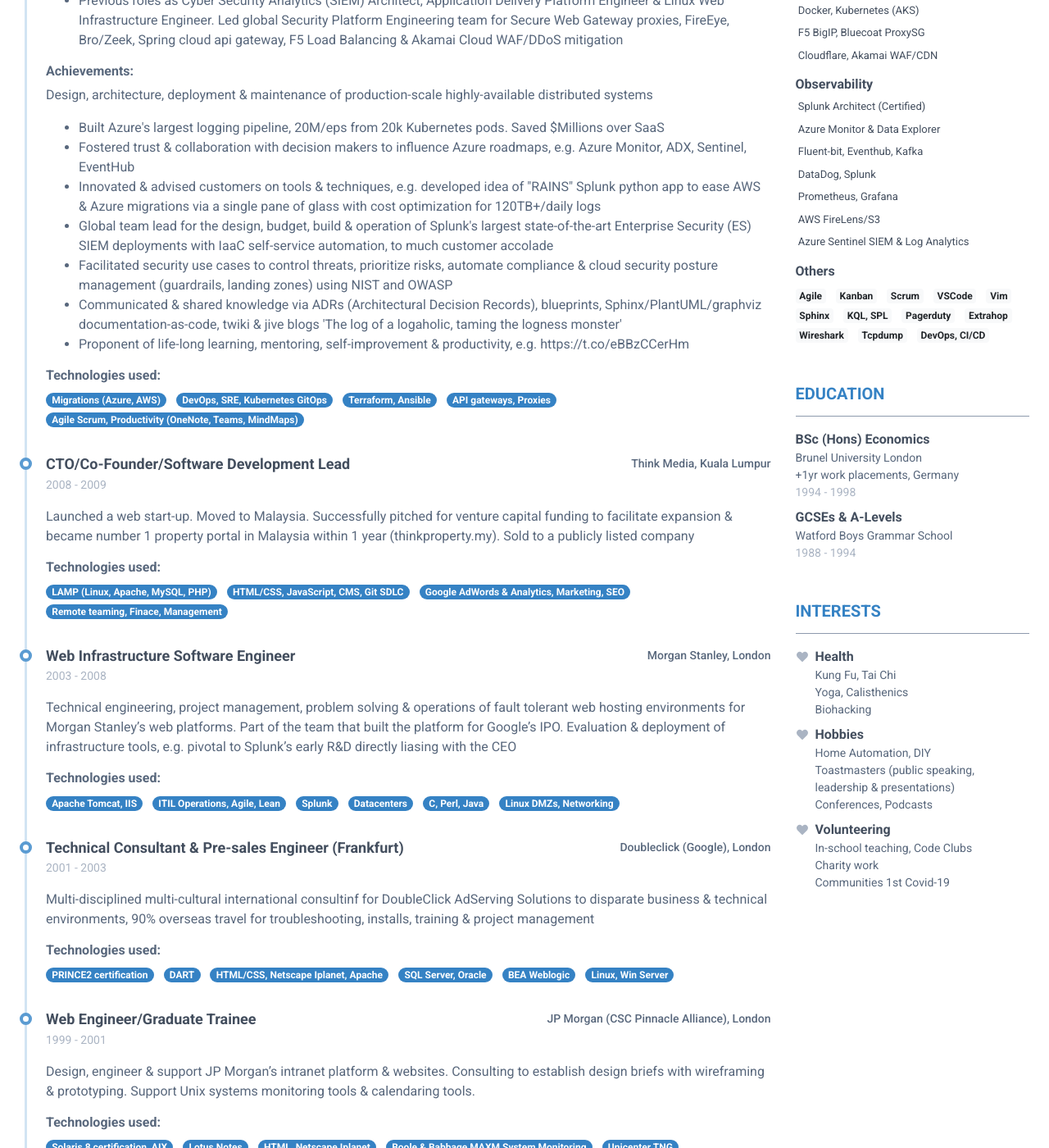
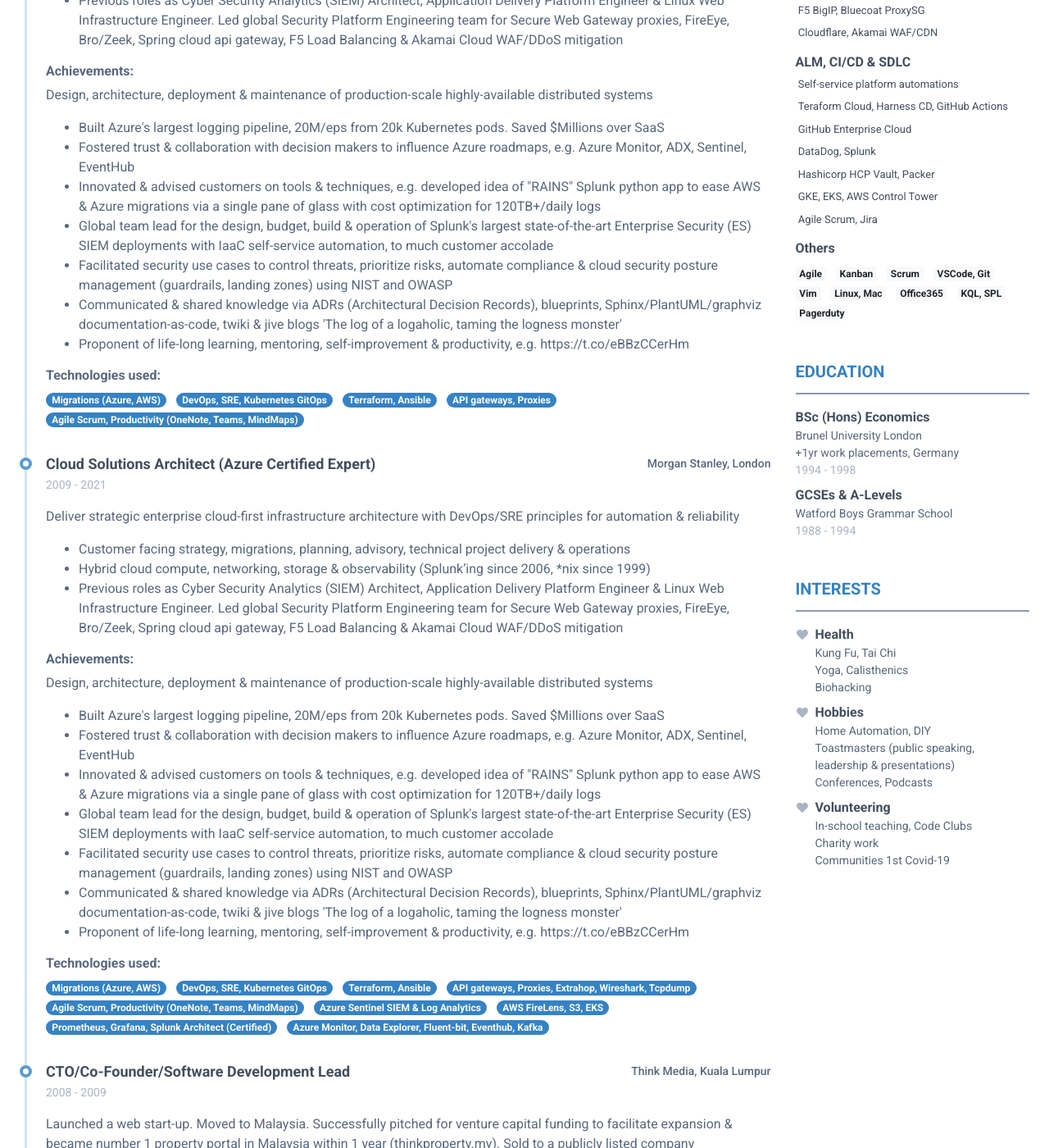
Before and after one commit to Hamy200/resume, a Jekyll site: the page built from index.markdown, in a window 1280 px wide and 1400 px high, scrolled down 529 px. Shown: the whole window at 82% size. Built offline with Jekyll 4.4.1, drawn with Linux system fonts in a browser that asks for light colours; nearby versions of some CDN libraries; some of the changed text lies outside the part shown.

Commit message:
Update data.yml

```diff
--- a/_data/data.yml
+++ b/_data/data.yml
@@ -37,9 +37,9 @@ education:
         Schooling
 
 experiences:
-  - role: Cloud Solutions Architect (Azure Certified Expert)
-    time: 2009 - Present
-    company: Morgan Stanley, London
+  - role: Developer Experience Engineering Platform Lead (GCP, AWS)
+    time: 2021 - Present
+    company: Dun & Bradstreet, London
     details: |
         Deliver strategic enterprise cloud-first infrastructure architecture with DevOps/SRE principles for automation & reliability
         - Customer facing strategy, migrations, planning, advisory, technical project delivery & operations
@@ -62,6 +62,36 @@ experiences:
       - Terraform, Ansible
       - API gateways, Proxies
       - Agile Scrum, Productivity (OneNote, Teams, MindMaps)
+
+  - role: Cloud Solutions Architect (Azure Certified Expert)
+    time: 2009 - 2021
+    company: Morgan Stanley, London
+    details: |
+        Deliver strategic enterprise cloud-first infrastructure architecture with DevOps/SRE principles for automation & reliability
+        - Customer facing strategy, migrations, planning, advisory, technical project delivery & operations
+        - Hybrid cloud compute, networking, storage & observability (Splunk'ing since 2006, *nix since 1999)
+        - Previous roles as Cyber Security Analytics (SIEM) Architect, Application Delivery Platform Engineer & Linux Web Infrastructure Engineer. Led global Security Platform Engineering team for Secure Web Gateway proxies, FireEye, Bro/Zeek, Spring cloud api gateway, F5 Load Balancing & Akamai Cloud WAF/DDoS mitigation
+    achievements:
+      desc: |
+        Design, architecture, deployment & maintenance of production-scale highly-available distributed systems
+      highlights:
+        - Built Azure's largest logging pipeline, 20M/eps from 20k Kubernetes pods. Saved $Millions over SaaS
+        - Fostered trust & collaboration with decision makers to influence Azure roadmaps, e.g. Azure Monitor, ADX, Sentinel, EventHub
+        - Innovated & advised customers on tools & techniques, e.g. developed idea of "RAINS" Splunk python app to ease AWS & Azure migrations via a single pane of glass with cost optimization for 120TB+/daily logs
+        - Global team lead for the design, budget, build & operation of Splunk's largest state-of-the-art Enterprise Security (ES) SIEM deployments with IaaC self-service automation, to much customer accolade
+        - Facilitated security use cases to control threats, prioritize risks, automate compliance & cloud security posture management (guardrails, landing zones) using NIST and OWASP
+        - Communicated & shared knowledge via ADRs (Architectural Decision Records), blueprints, Sphinx/PlantUML/graphviz documentation-as-code, twiki & jive blogs 'The log of a logaholic, taming the logness monster'
+        - Proponent of life-long learning, mentoring, self-improvement & productivity, e.g. https://t.co/eBBzCCerHm
+    technologies:
+      - Migrations (Azure, AWS)
+      - DevOps, SRE, Kubernetes GitOps
+      - Terraform, Ansible
+      - API gateways, Proxies, Extrahop, Wireshark, Tcpdump
+      - Agile Scrum, Productivity (OneNote, Teams, MindMaps)
+      - Azure Sentinel SIEM & Log Analytics
+      - AWS FireLens, S3, EKS
+      - Prometheus, Grafana, Splunk Architect (Certified)
+      - Azure Monitor, Data Explorer, Fluent-bit, Eventhub, Kafka
 
   - role: CTO/Co-Founder/Software Development Lead
     time: 2008 - 2009
@@ -134,34 +164,30 @@ awards:
 skills:
   - category: Infrastructure
     tools:
+      - name: GCP (Google Cloud) foundations & Architecture
+      - name: Azure Solutions Architect (Certified Expert)
       - name: CeH, CISSP (Certified)
-      - name: Azure Solutions Architect (Certified Expert)
-      - name: Linux Sys Admin
-      - name: Python, BASH
-      - name: Teraform Cloud, Harness CD, GitHub Actions
+      - name: Linux Sys Admin, Python, BASH
       - name: Docker, Kubernetes (AKS)
       - name: F5 BigIP, Bluecoat ProxySG
       - name: Cloudflare, Akamai WAF/CDN
-  - category: Observability
+  - category: ALM, CI/CD & SDLC
     tools:
-      - name: Splunk Architect (Certified)
-      - name: Azure Monitor & Data Explorer
-      - name: Fluent-bit, Eventhub, Kafka
+      - name: Self-service platform automations
+      - name: Teraform Cloud, Harness CD, GitHub Actions
+      - name: GitHub Enterprise Cloud
       - name: DataDog, Splunk
-      - name: Prometheus, Grafana
-      - name: AWS FireLens/S3
-      - name: Azure Sentinel SIEM & Log Analytics
+      - name: Hashicorp HCP Vault, Packer
+      - name: GKE, EKS, AWS Control Tower
+      - name: Agile Scrum, Jira
   - category: others
     tools:
       - Agile
       - Kanban
       - Scrum
-      - VSCode
+      - VSCode, Git
       - Vim
-      - Sphinx
+      - Linux, Mac
+      - Office365
       - KQL, SPL
       - Pagerduty
-      - Extrahop
-      - Wireshark
-      - Tcpdump
-      - DevOps, CI/CD
```
